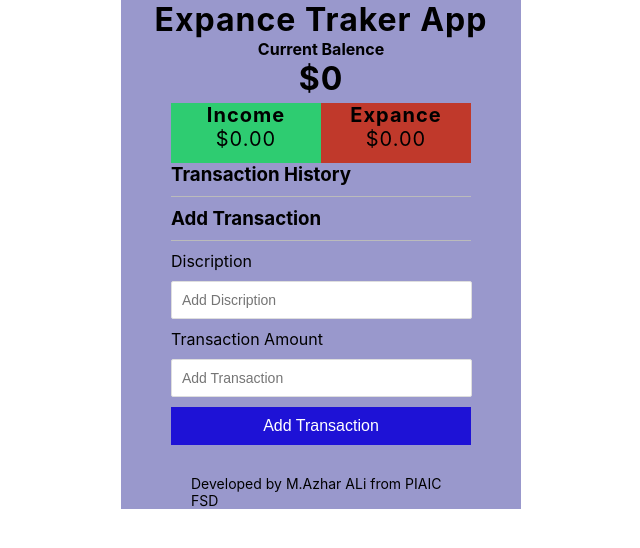
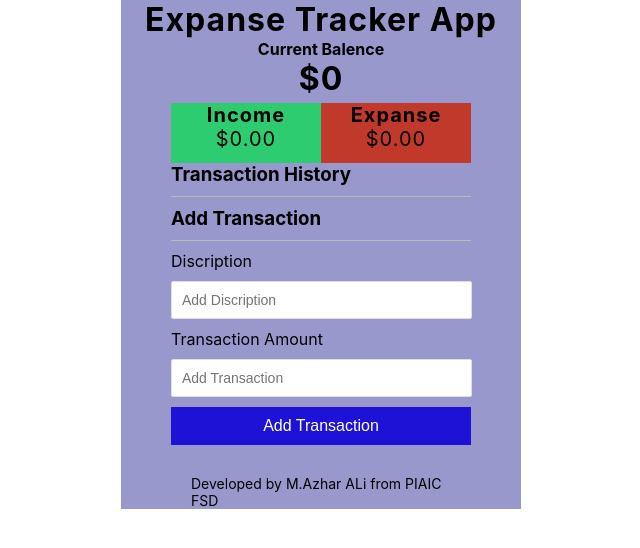
Before and after one commit to azharali8907/expanse_trakerApp, a React (Create React App) app: page / in a window 1280 px wide. Shown: the top 548 px of the page, without its empty margins (319-959 px from the left). Built offline with nearby package versions, Linux system fonts and the light colour scheme.

Commit message:
update Header.js

```diff
--- a/src/components/AccountSum.js
+++ b/src/components/AccountSum.js
@@ -23,7 +23,7 @@ const AccountSum = () => {
             <p>${income}</p>
             </div>
             <div className="expance">
-            <h4>Expance</h4>
+            <h4>Expanse</h4>
             <p>${expense}</p>
             </div>
 
--- a/src/components/Hader.js
+++ b/src/components/Hader.js
@@ -2,7 +2,7 @@ import React from 'react';
 
 const Header = () => {
     return(
-        <h1 className="header">Expance Traker App</h1>
+        <h1 className="header">Expanse Tracker App</h1>
 
 
     );
```
